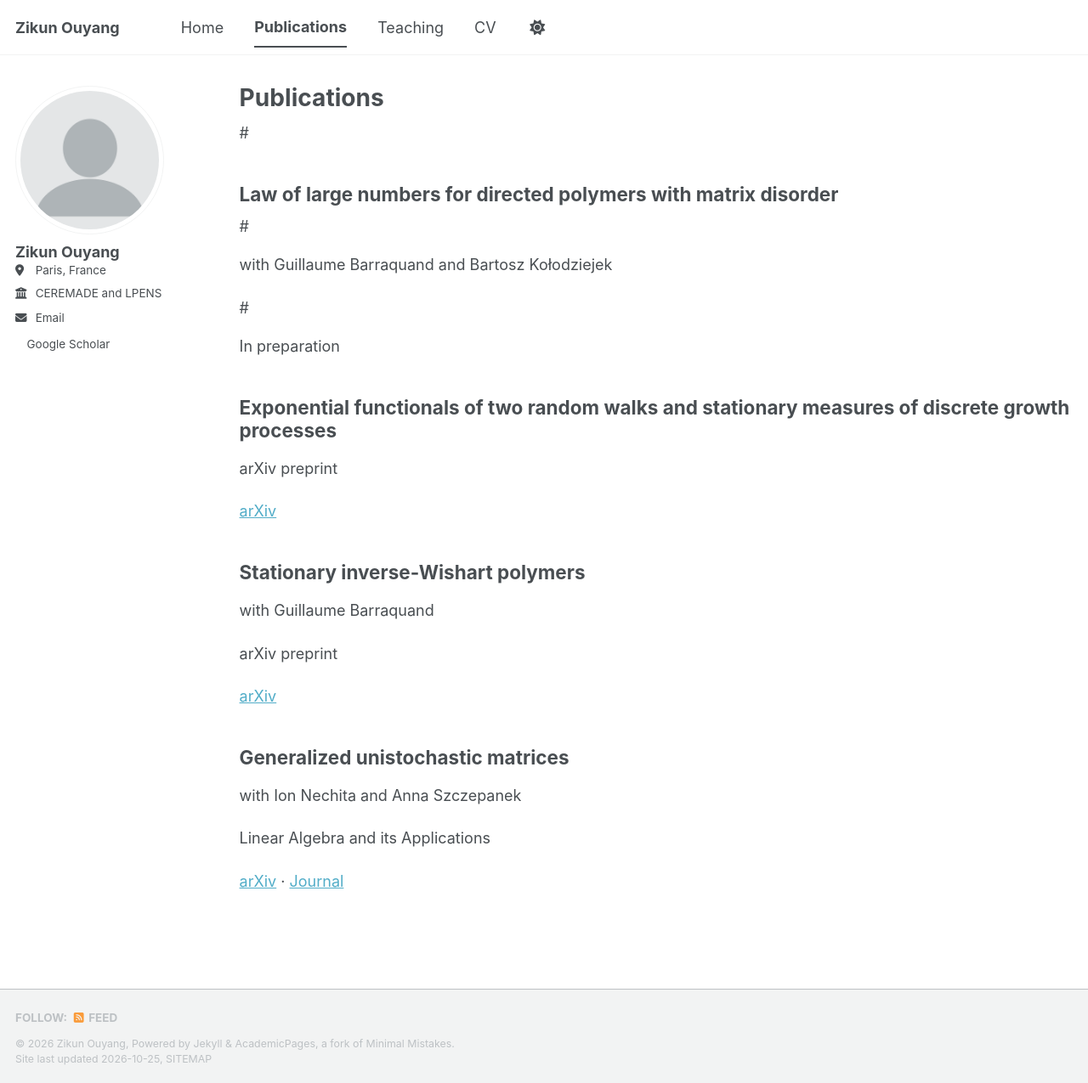
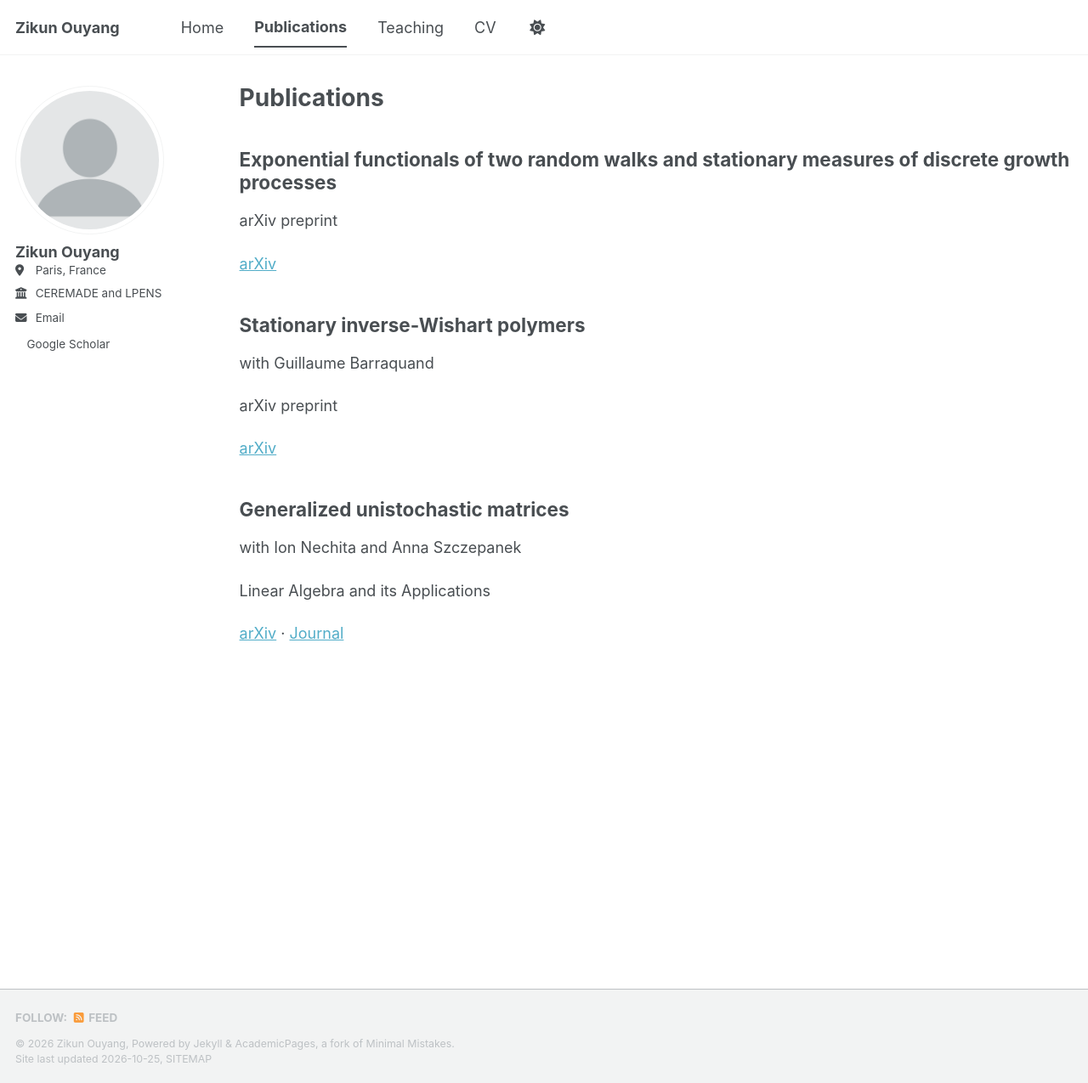
Before and after one commit to ZikunOuyang/zikunouyang.github.io, a Jekyll site: the page built from _pages/publications.html, in a window 1280 px wide and 1275 px high. Shown: the whole window at 85% size. Built offline with Jekyll 4.4.1, drawn with Linux system fonts in a browser that asks for light colours; a style sheet for code colours, icons or effects is not loaded.

Commit message:
Update publications.html

```diff
--- a/_pages/publications.html
+++ b/_pages/publications.html
@@ -4,11 +4,6 @@ title: "Publications"
 permalink: /publications/
 author_profile: true
 ---
-
-
-#<h2>Law of large numbers for directed polymers with matrix disorder</h2>
-#<p>with Guillaume Barraquand and Bartosz Kołodziejek</p>
-#<p>In preparation</p>
 
 <h2>Exponential functionals of two random walks and stationary measures of discrete growth processes</h2>
 <p>arXiv preprint</p>
```
